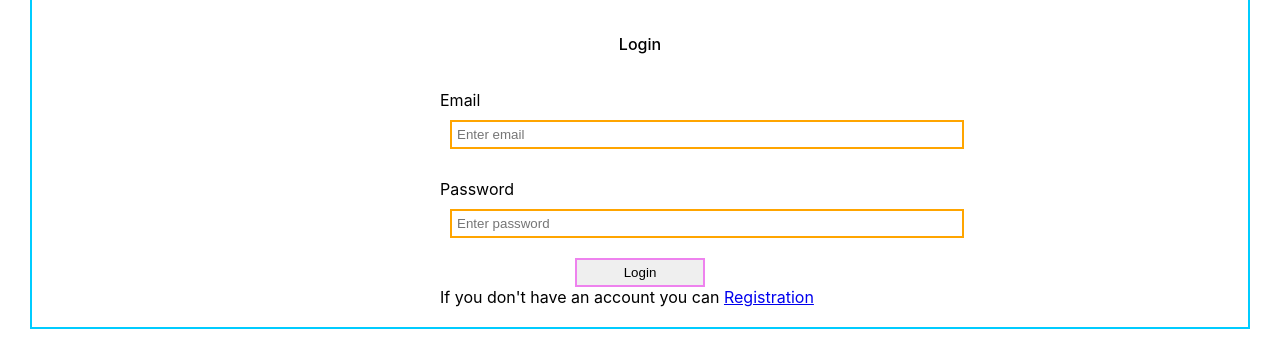
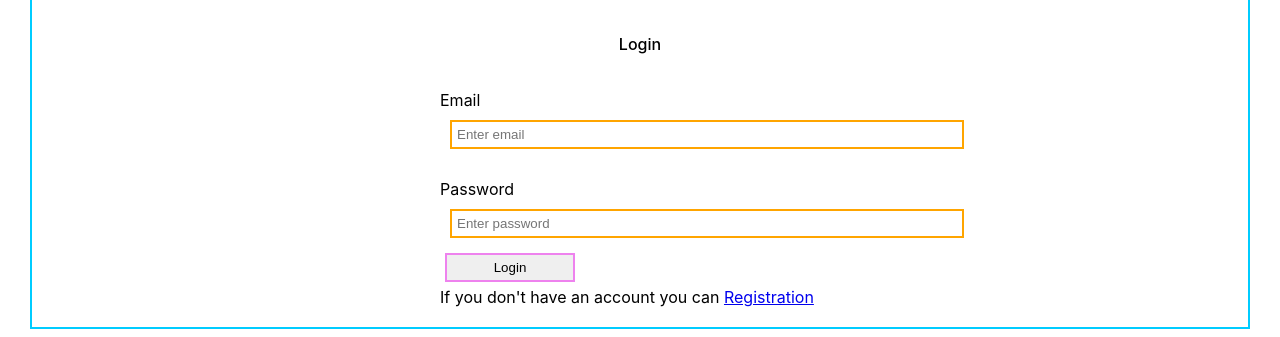
Before and after one commit to Lavazz/courses-app, a React (Create React App) app: page /login in a window 1280 px wide. Shown: the part 210-547 px from the top of the page. Built offline with nearby package versions, Linux system fonts and the light colour scheme.

Commit message:
refactoring

```diff
--- a/src/App.jsx
+++ b/src/App.jsx
@@ -35,7 +35,6 @@ function App() {
 
 	function onCourseUpdate(course) {
 		setFilteredCourses([...filteredCourses, course]);
-		navigate('/courses');
 	}
 
 	function onAuthorUpdate(author) {
--- a/src/components/Courses/Courses.jsx
+++ b/src/components/Courses/Courses.jsx
@@ -26,12 +26,14 @@ function Courses(props) {
 				/>
 			</span>
 			<span className='right-button'>
-				<Button
-					buttonText='Add new course'
-					onClick={() => {
-						navigate('/courses/add');
-					}}
-				/>
+				<Link to='/courses/add'>
+					<Button
+						buttonText='Add new course'
+						onClick={() => {
+							console.log('add course');
+						}}
+					/>
+				</Link>
 			</span>
 
 			<div>
--- a/src/components/Courses/components/CourseCard/CourseCard.jsx
+++ b/src/components/Courses/components/CourseCard/CourseCard.jsx
@@ -6,16 +6,9 @@ import CourseAuthors from './components/Authors/CourseAuthors';
 import ReactSplit, { SplitDirection } from '@devbookhq/splitter';
 
 import './CourseCard.css';
-import { Link, useNavigate } from 'react-router-dom';
+import { Link } from 'react-router-dom';
 
 function CourseCard({ course, authors }) {
-	const navigate = useNavigate();
-
-	const onClick = () => {
-		const link = '/courses/' + course.id;
-		navigate(link);
-	};
-
 	return (
 		<div className='CourseCard'>
 			<ReactSplit direction={SplitDirection.Horizontal} initialSizes={[70, 30]}>
@@ -39,7 +32,12 @@ function CourseCard({ course, authors }) {
 						{course.creationDate}
 					</div>
 					<div>
-						<Button buttonText='Show course' onClick={onClick} />
+						<Link to={'/courses/' + course.id}>
+							<Button
+								buttonText='Show course'
+								onClick={console.log('show course')}
+							/>
+						</Link>
 					</div>
 				</div>
 			</ReactSplit>
--- a/src/components/CreateCourse/CreateCourse.jsx
+++ b/src/components/CreateCourse/CreateCourse.jsx
@@ -3,6 +3,7 @@ import AuthorItem from './components/AuthorItem/AuthorItem';
 import './CreateCourse.css';
 import ReactSplit, { SplitDirection } from '@devbookhq/splitter';
 import Moment from 'moment';
+import { useNavigate } from 'react-router-dom';
 
 function CreateCourse({ authorsList, updateAuthors, updateCourses }) {
 	const [authors, setAuthors] = useState(authorsList);
@@ -11,6 +12,7 @@ function CreateCourse({ authorsList, updateAuthors, updateCourses }) {
 	const [nameValue, setNameValue] = useState('');
 	const [titleValue, setTitleValue] = useState('');
 	const [durationValue, setDurationValue] = useState('');
+	const navigate = useNavigate();
 
 	const formatDate = Moment().format('DD/MM/YYYY');
 
@@ -63,6 +65,7 @@ function CreateCourse({ authorsList, updateAuthors, updateCourses }) {
 		setNameValue('');
 	};
 
+	navigate('/courses');
 	const createCourse = (event) => {
 		event.preventDefault();
 
--- a/src/components/Header/Header.jsx
+++ b/src/components/Header/Header.jsx
@@ -1,4 +1,4 @@
-import React, { useState } from 'react';
+import React from 'react';
 
 import { Logo } from './components/Logo/Logo';
 import { Button } from '../../common/Button/Button';
@@ -6,7 +6,7 @@ import { Button } from '../../common/Button/Button';
 import './Header.css';
 
 import { USER_NAME } from '../../constants.js';
-import { Link } from 'react-router-dom';
+
 function Header({ onLogout, isAuth }) {
 	return (
 		<div className='Header'>
@@ -15,9 +15,7 @@ function Header({ onLogout, isAuth }) {
 				{isAuth && <span className='center_block'>{USER_NAME}</span>}
 
 				<span className='right_block'>
-					{/* <Link to='/login'> */}
 					<Button buttonText='Logout' onClick={onLogout} />
-					{/* </Link> */}
 				</span>
 			</span>
 		</div>
--- a/src/components/Login/Login.jsx
+++ b/src/components/Login/Login.jsx
@@ -1,6 +1,7 @@
 import React, { useState } from 'react';
 import { useNavigate } from 'react-router-dom';
 import { Link } from 'react-router-dom';
+import { Button } from '../../common/Button/Button';
 import Input from '../../common/Input/Input';
 import './Login.css';
 
@@ -31,7 +32,7 @@ function Login({ setIsAuth }) {
 	return (
 		<div className='Login'>
 			<p>Login</p>
-			<form onSubmit={onSubmitCreds}>
+			<form>
 				<Input
 					placeholderText='Enter email'
 					value={email}
@@ -50,7 +51,7 @@ function Login({ setIsAuth }) {
 					type='password'
 					lableText='Password'
 				></Input>
-				<input type='submit' value='Login' className='button' />
+				<Button buttonText='Login' onClick={onSubmitCreds} />
 			</form>
 			If you don't have an account you can{' '}
 			<Link to='/registration'>Registration</Link>
--- a/src/components/Registration/Registration.jsx
+++ b/src/components/Registration/Registration.jsx
@@ -2,6 +2,7 @@ import React, { useState } from 'react';
 
 import { Link } from 'react-router-dom';
 import { useNavigate } from 'react-router-dom';
+import { Button } from '../../common/Button/Button';
 import Input from '../../common/Input/Input';
 
 import './Registration.css';
@@ -34,7 +35,7 @@ function Registration() {
 	return (
 		<div className='Registration'>
 			<p>Registration</p>
-			<form onSubmit={registerUser}>
+			<form>
 				<div className='input'>
 					<Input
 						placeholderText='Enter name'
@@ -68,7 +69,7 @@ function Registration() {
 						lableText='Password'
 					></Input>
 				</div>
-				<input type='submit' value='Registration' className='button' />
+				<Button buttonText='Registration' onClick={{ registerUser }} />
 				<p>
 					If you have an account you can <Link to='/login'>Login</Link>
 				</p>
```
